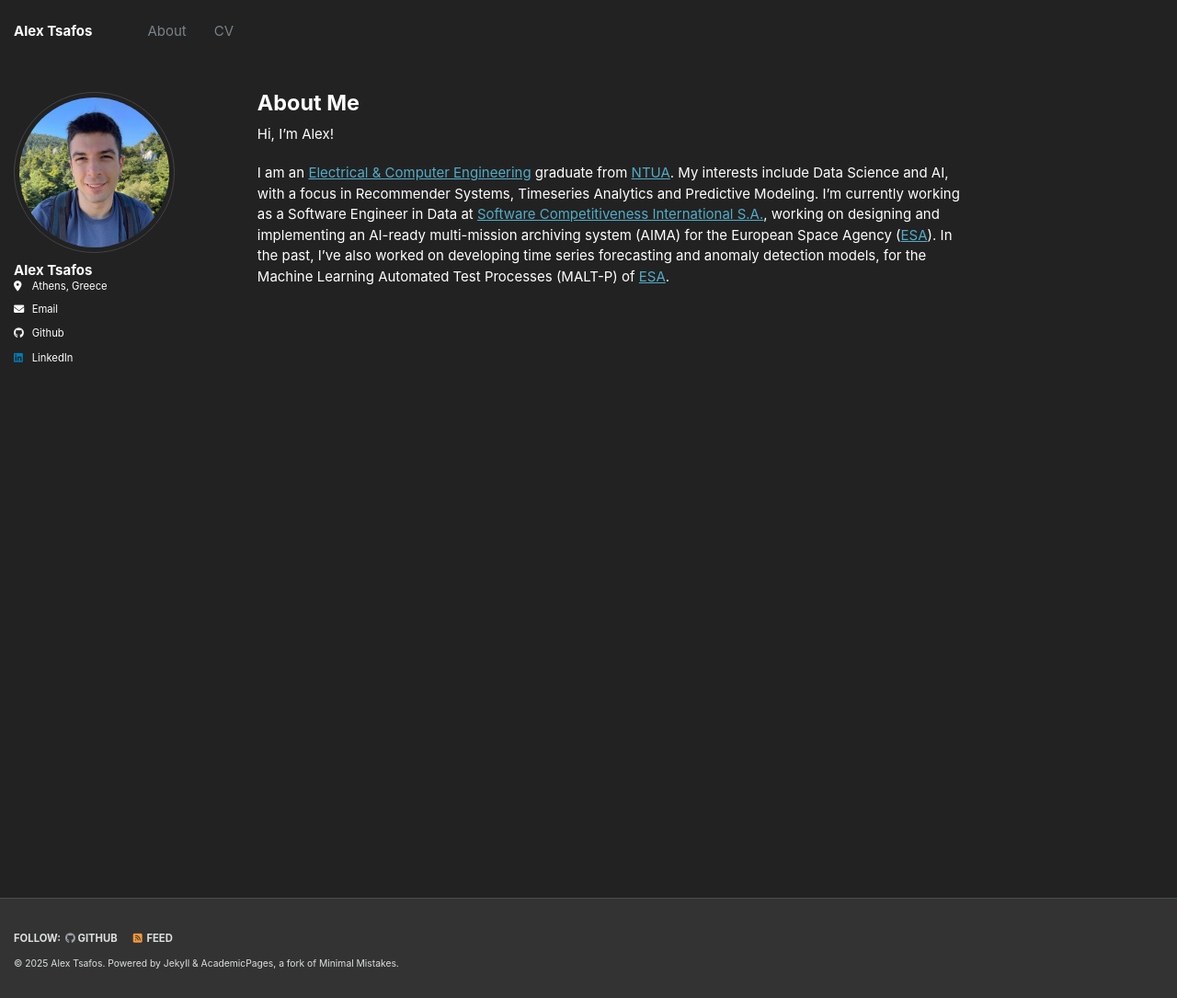
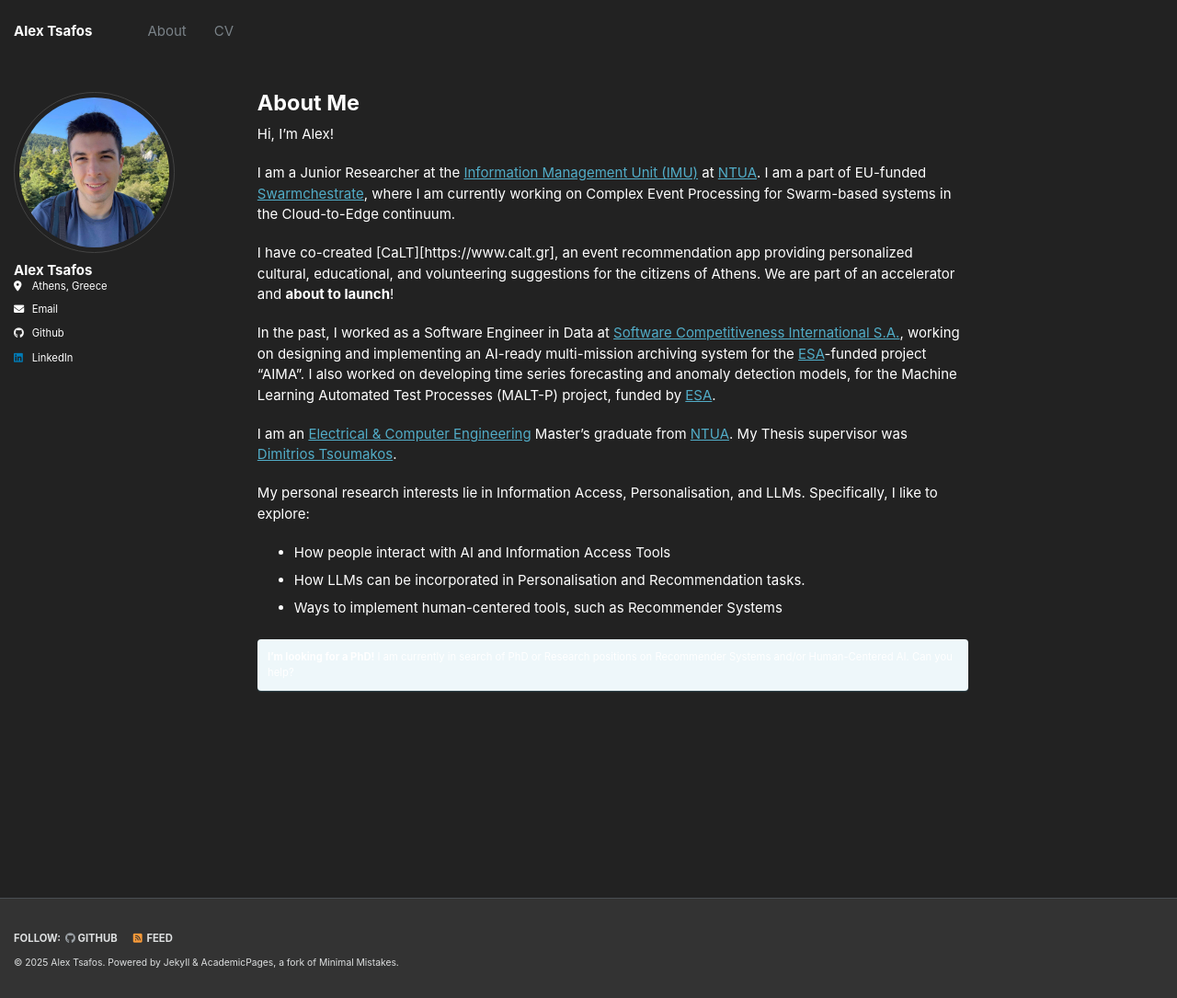
Before and after one commit to alextsaf/alextsaf.github.io, a Jekyll site: the page built from _pages/about.md, in a window 1280 px wide and 1085 px high. Shown: the whole window at 92% size. Built offline with Jekyll 4.4.1, drawn with Linux system fonts in a browser that asks for light colours.

Commit message:
updated about page

```diff
--- a/_pages/about.md
+++ b/_pages/about.md
@@ -12,12 +12,30 @@ classes:
 
  Hi, I'm Alex!
 
- I am an [Electrical & Computer Engineering][1] graduate from [NTUA][2]. My interests include Data Science and AI, with a focus in Recommender Systems, Timeseries Analytics and Predictive Modeling. I'm currently working as a Software Engineer in Data at [Software Competitiveness International S.A.][3], working on designing and implementing an AI-ready multi-mission archiving system (AIMA) for the European Space Agency ([ESA][4]). In the past, I've also worked on developing time series forecasting and anomaly detection models, for the Machine Learning Automated Test Processes (MALT-P) of [ESA][4].
+I am a Junior Researcher at the [Information Management Unit (IMU)][6] at [NTUA][2]. I am a part of EU-funded [Swarmchestrate](https://www.swarmchestrate.eu), where I am currently working on Complex Event Processing for Swarm-based systems in the Cloud-to-Edge continuum.
+
+I have co-created [CaLT][https://www.calt.gr], an event recommendation app providing personalized cultural, educational, and volunteering suggestions for the citizens of Athens. We are part of an accelerator and **about to launch**!
+
+In the past, I worked as a Software Engineer in Data at [Software Competitiveness International S.A.][3], working on designing and implementing an AI-ready multi-mission archiving system for the [ESA][4]-funded project "AIMA". I also worked on developing time series forecasting and anomaly detection models, for the Machine Learning Automated Test Processes (MALT-P) project, funded by [ESA][4].
+
+I am an [Electrical & Computer Engineering][1] Master's graduate from [NTUA][2]. My Thesis supervisor was [Dimitrios Tsoumakos][5].
+
+My personal research interests lie in Information Access, Personalisation, and LLMs. Specifically, I like to explore:
+- How people interact with AI and Information Access Tools
+- How LLMs can be incorporated in Personalisation and Recommendation tasks.
+- Ways to implement human-centered tools, such as Recommender Systems
+
+
+**I'm looking for a PhD!** I am currently in search of PhD or Research positions on Recommender Systems and/or Human-Centered AI. Can you help?
+{: .notice--info}
+
 
 [1]: https://www.ece.ntua.gr
 [2]: https://www.ntua.gr
 [3]: https://www.softcom-int.com
 [4]: https://www.esa.int
+[5]: http://www.cslab.ece.ntua.gr/~dtsouma/
+[6]: http://imu.ntua.gr/wp/
 
 <!-- A data-driven personal website
 ======
```
